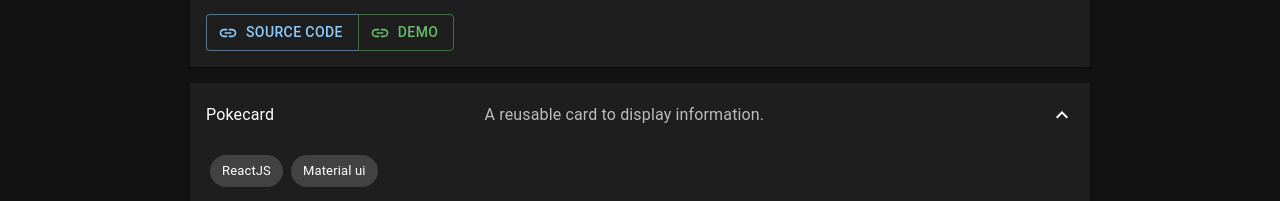
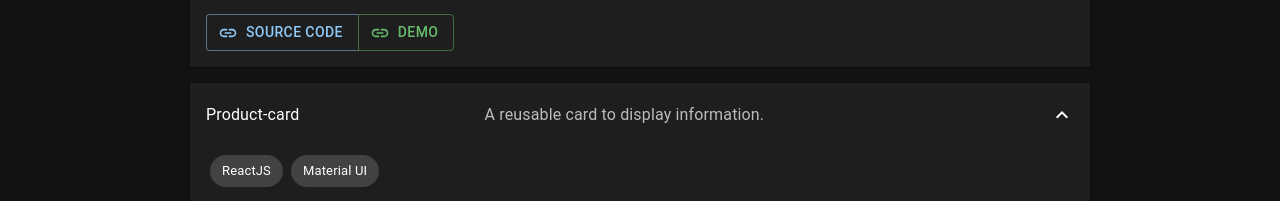
Before and after one commit to Ivoryredgrave/portfolio-app, a React (Vite) app: page / in a window 1280 px wide. Shown: the part 2594-2795 px from the top of the page. Built offline with nearby package versions, Linux system fonts and the light colour scheme.

Commit message:
Minor changes

```diff
--- a/src/components/Projects.jsx
+++ b/src/components/Projects.jsx
@@ -5,15 +5,18 @@ import CustomAccordion from "./CustomAccordion";
 import { Box } from "@mui/material";
 
 import {
-  RickAndMortyAppImages,
+
+  artistPortfolioLanguages,
   artistPortfolioImages,
-  buttonsRickAndMortyApp,
-  buttonsArtistPortfolio,
-  languagesRickAndMortyApp,
-  languagesArtistPortfolio,
-  buttonsPokeCard,
-  pokeCardImages,
-  languagesPokeCard,
+  artistPortfolioButtons,
+
+  productCardLanguages,
+  productCardImages,
+  productCardButtons,
+
+  rickAndMortyLanguages,
+  rickAndMortyImages,
+  rickAndMortyButtons,
 } from "../data/projectsData";
 
 export default function Projects({ title }) {
@@ -41,25 +44,25 @@ export default function Projects({ title }) {
         <CustomAccordion
           title="Rick-and-morty-app"
           description="Consuming rick and morty api."
-          languages={languagesRickAndMortyApp}
-          images={RickAndMortyAppImages}
-          buttons={buttonsRickAndMortyApp}
+          languages={rickAndMortyLanguages}
+          images={rickAndMortyImages}
+          buttons={rickAndMortyButtons}
         />
 
         <CustomAccordion
           title="Artist-portfolio"
           description="Portfolio for artists."
-          languages={languagesArtistPortfolio}
+          languages={artistPortfolioLanguages}
           images={artistPortfolioImages}
-          buttons={buttonsArtistPortfolio}
+          buttons={artistPortfolioButtons}
         />
 
         <CustomAccordion
-          title="Pokecard"
+          title="Product-card"
           description="A reusable card to display information."
-          languages={languagesPokeCard}
-          images={pokeCardImages}
-          buttons={buttonsPokeCard}
+          languages={productCardLanguages}
+          images={productCardImages}
+          buttons={productCardButtons}
         />
 
       </Box>
--- a/src/data/projectsData.jsx
+++ b/src/data/projectsData.jsx
@@ -1,48 +1,48 @@
 import RickAndMortyApp from "/images/rick-and-morty.webp";
 import artistPort from "/images/artist-portfolio.webp";
-import pokecard from "/images/pokecard.webp";
+import productCard from "/images/product-card.webp";
 
-// Project 1: Rick and Morty App
-export const RickAndMortyAppImages = [
+// Project 1: rick and morty app
+export const rickAndMortyImages = [
     { img: RickAndMortyApp }
 ];
 
-export const buttonsRickAndMortyApp = [
+export const rickAndMortyButtons = [
     { name: "Source Code", href: "https://github.com/Ivoryredgrave/RickAndMortyApp" },
     { name: "Demo", href: "https://ivoryredgrave.github.io/rickandmortyapp/", color: "success" }
 ];
 
-export const languagesRickAndMortyApp = [
+export const rickAndMortyLanguages = [
     { text: "ReactJS" },
     { text: "Ant design" }
 ];
 
-// Project 2: Artist Portfolio
+// Project 2: artist portfolio
 export const artistPortfolioImages = [
     { img: artistPort }
 ];
 
-export const buttonsArtistPortfolio = [
+export const artistPortfolioButtons = [
     { name: "Source Code", href: "https://github.com/Ivoryredgrave/artist-portfolio" },
     { name: "Demo", href: "https://ivoryredgrave.github.io/artist-portfolio/", color: "success" }
 ];
 
-export const languagesArtistPortfolio = [
+export const artistPortfolioLanguages = [
     { text: "ReactJS" },
     { text: "Material ui" }
 ];
 
-// Project 3: Pokecard
-export const pokeCardImages = [
-    { img: pokecard }
+// Project 3: product card
+export const productCardImages = [
+    { img: productCard }
 ];
 
-export const buttonsPokeCard = [
-    { name: "Source Code", href: "https://github.com/Ivoryredgrave/pokecard" },
-    { name: "Demo", href: "https://ivoryredgrave.github.io/pokecard/", color: "success" }
+export const productCardButtons = [
+    { name: "Source Code", href: "https://github.com/Ivoryredgrave/productcard" },
+    { name: "Demo", href: "https://ivoryredgrave.github.io/productcard/", color: "success" }
 ];
 
-export const languagesPokeCard = [
+export const productCardLanguages = [
     { text: "ReactJS" },
-    { text: "Material ui" }
+    { text: "Material UI" }
 ];
```
Also changed, not shown: public/images/product-card.webp (renamed from public/images/pokecard.webp).
